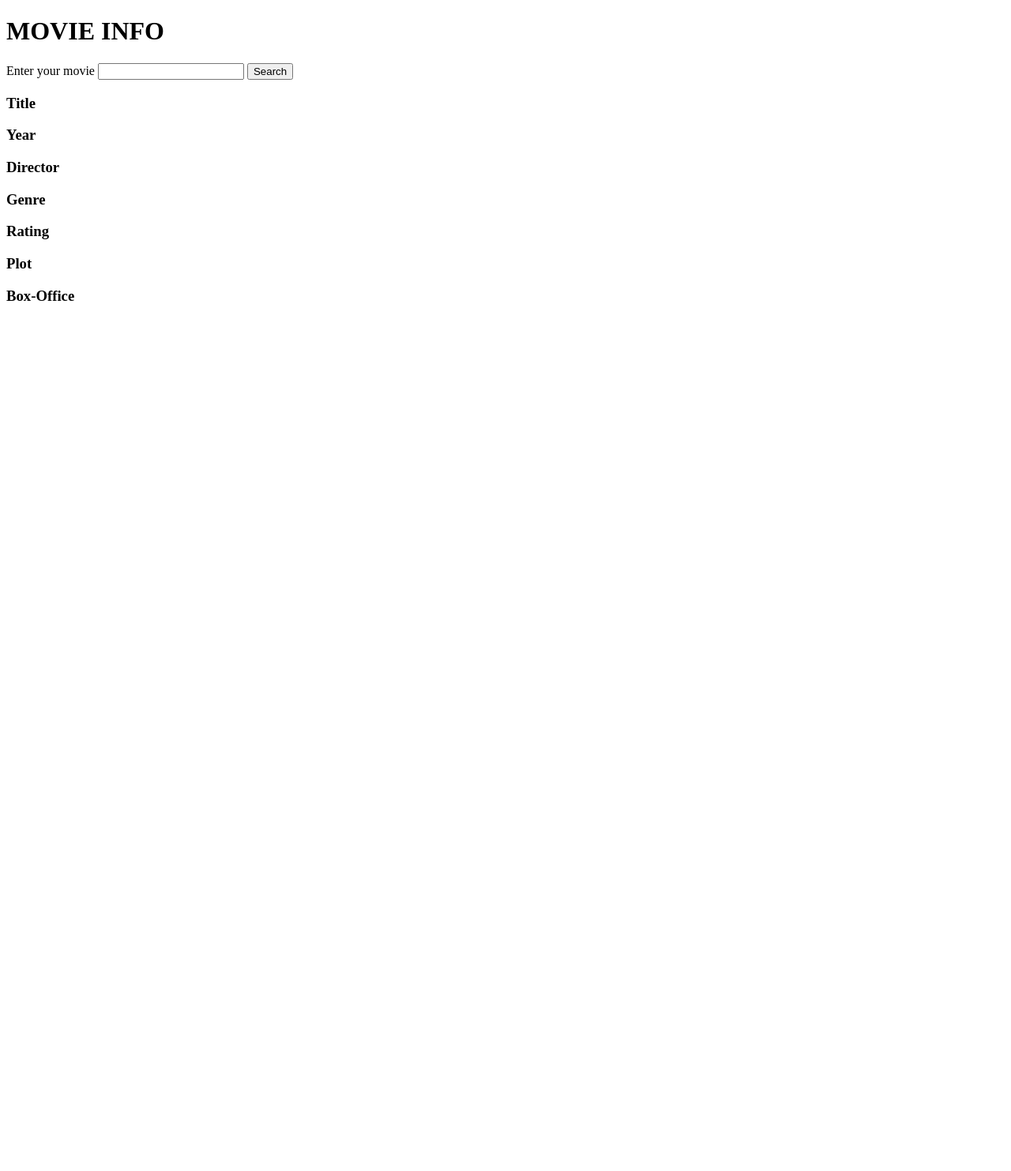
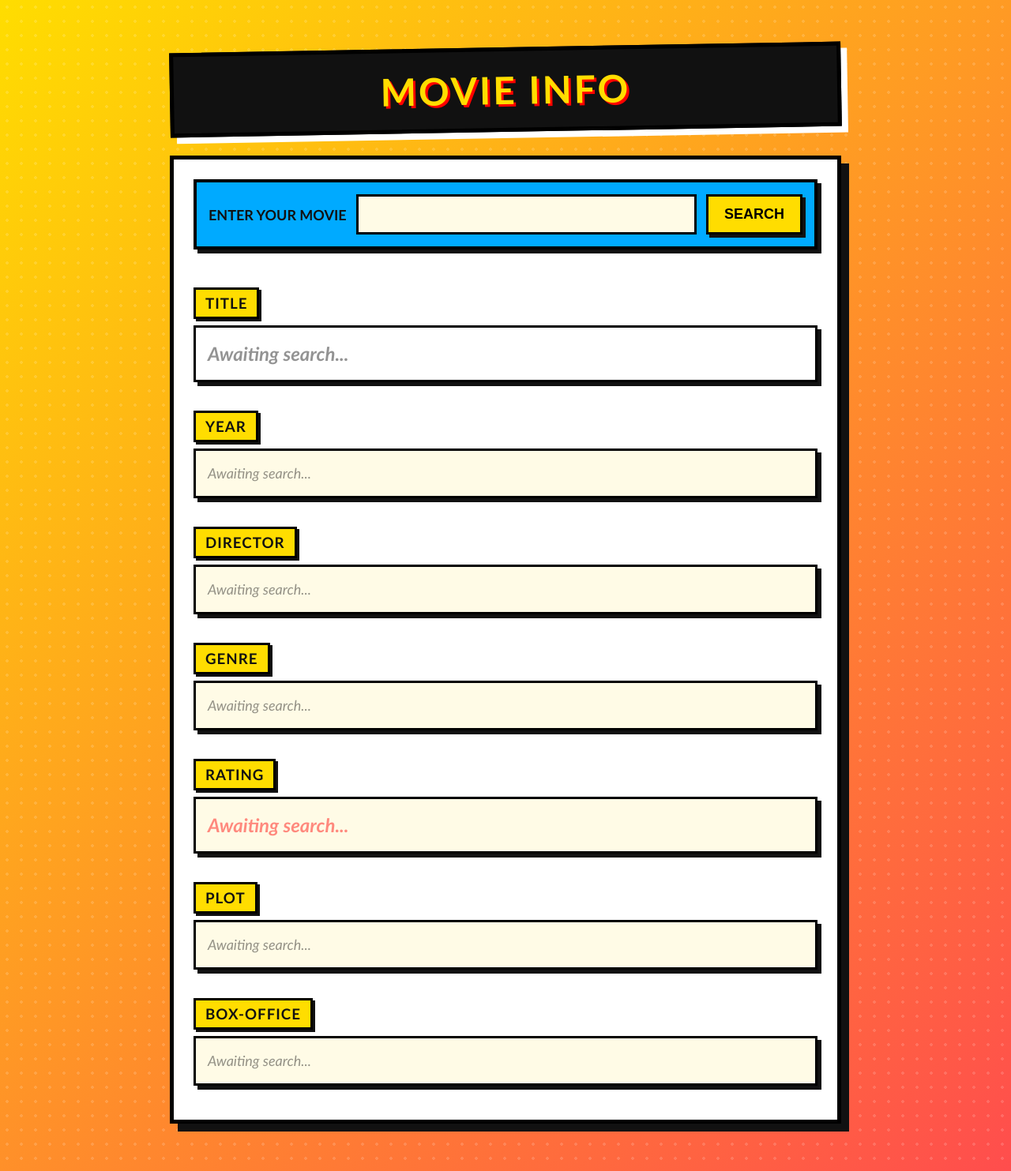
Before and after one commit to gav007/python_lessons, a Flask app: page / in a window 1280 px wide. Shown: the whole page at 79% size. Before the commit the page ends 381 px from the top, so only its background shows below. Run offline with Flask 3, Linux system fonts and the light colour scheme.

Commit message:
Build Flask OMDb movie search app

```diff
--- a/Requests/movie_flask_app/app.py
+++ b/Requests/movie_flask_app/app.py
@@ -32,6 +32,12 @@ def search():
     # get json data
     data = response.json()
 
+    if data.get("Response") == "False":
+        return render_template(
+            "index.html",
+            error=data.get("Error")
+        )
+
     return render_template(
     "index.html",
     title=data.get("Title"),
--- /dev/null
+++ b/Requests/movie_flask_app/static/style.css
@@ -0,0 +1,139 @@
+/* Page background */
+body {
+  margin: 0;
+  min-height: 100vh;
+  background:
+    radial-gradient(circle, rgba(255, 255, 255, 0.15) 2px, transparent 2px),
+    linear-gradient(135deg, #ffdd00, #ff4d4d);
+  background-size:
+    18px 18px,
+    cover;
+  font-family: "Trebuchet MS", Arial, sans-serif;
+  color: #111;
+}
+
+/* Main layout box */
+.main-container {
+  max-width: 850px;
+  margin: 40px auto;
+  padding: 20px;
+}
+
+/* Comic title panel */
+.title-box {
+  background: #111;
+  color: #ffdd00;
+  border: 5px solid #000;
+  box-shadow: 8px 8px 0 #ffffff;
+  text-align: center;
+  transform: rotate(-1deg);
+  margin-bottom: 30px;
+}
+
+.title-box h1 {
+  margin: 20px;
+  font-size: 48px;
+  letter-spacing: 3px;
+  text-shadow: 3px 3px 0 #ff0000;
+}
+
+/* Main content panel */
+.display-container {
+  background: #ffffff;
+  border: 5px solid #000;
+  box-shadow: 10px 10px 0 #111;
+  padding: 25px;
+}
+
+/* Search form */
+form {
+  display: flex;
+  gap: 12px;
+  align-items: center;
+  flex-wrap: wrap;
+  margin-bottom: 30px;
+  padding: 15px;
+  background: #00aaff;
+  border: 4px solid #000;
+  box-shadow: 5px 5px 0 #111;
+}
+
+label {
+  font-weight: bold;
+  font-size: 18px;
+  text-transform: uppercase;
+}
+
+input {
+  flex: 1;
+  min-width: 220px;
+  padding: 12px;
+  border: 3px solid #000;
+  font-size: 18px;
+  background: #fffbe6;
+}
+
+button {
+  padding: 12px 20px;
+  border: 3px solid #000;
+  background: #ffdd00;
+  font-size: 18px;
+  font-weight: bold;
+  text-transform: uppercase;
+  cursor: pointer;
+  box-shadow: 4px 4px 0 #111;
+}
+
+button:hover {
+  background: #ff4d4d;
+  color: white;
+  transform: translate(2px, 2px);
+  box-shadow: 2px 2px 0 #111;
+}
+
+/* Field headings */
+.display-container h3 {
+  display: inline-block;
+  margin: 18px 0 8px;
+  padding: 6px 12px;
+  background: #ffdd00;
+  border: 3px solid #000;
+  box-shadow: 3px 3px 0 #111;
+  text-transform: uppercase;
+  letter-spacing: 1px;
+}
+
+/* The movie data paragraphs directly after h3 */
+.display-container h3 + p {
+  margin: 0 0 18px;
+  padding: 15px;
+  background: #fffbe6;
+  border: 3px solid #000;
+  box-shadow: 5px 5px 0 #111;
+  font-size: 18px;
+  line-height: 1.5;
+}
+
+/* Empty result fields before a search */
+.display-container h3 + p:empty::before {
+  content: "Awaiting search...";
+  opacity: 0.45;
+  font-style: italic;
+}
+
+/* Make key fields pop a bit */
+#movie-title {
+  font-size: 24px;
+  font-weight: bold;
+  background: #ffffff;
+}
+
+#movie-rating {
+  font-size: 24px;
+  font-weight: bold;
+  color: #ff0000;
+}
+
+#movie-plot {
+  font-style: italic;
+}
--- a/Requests/movie_flask_app/templates/index.html
+++ b/Requests/movie_flask_app/templates/index.html
@@ -3,6 +3,7 @@
   <head>
     <meta charset="UTF-8" />
     <meta name="viewport" content="width=device-width, initial-scale=1.0" />
+    <link rel="stylesheet" href="{{ url_for('static', filename='style.css') }}" />
     <title>The Movie Hub</title>
   </head>
 
@@ -23,6 +24,11 @@
           <!--Button-->
           <button type="submit">Search</button>
         </form>
+
+        <!--IfError-->
+        {% if error %}
+        <p>{{ error }}</p>
+        {% endif %}
 
         <!--OutputFields-->
         <h3>Title</h3>
```
Also changed, not shown: 2 other files.
